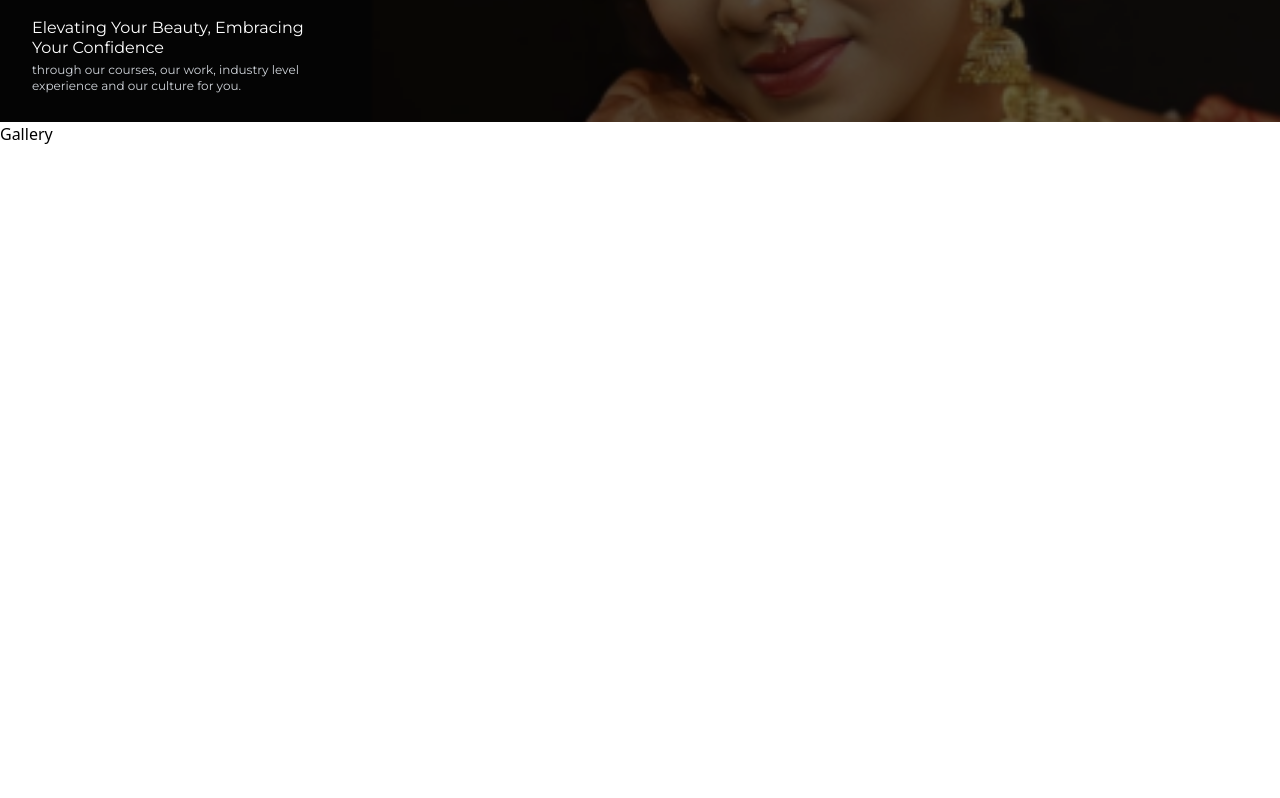
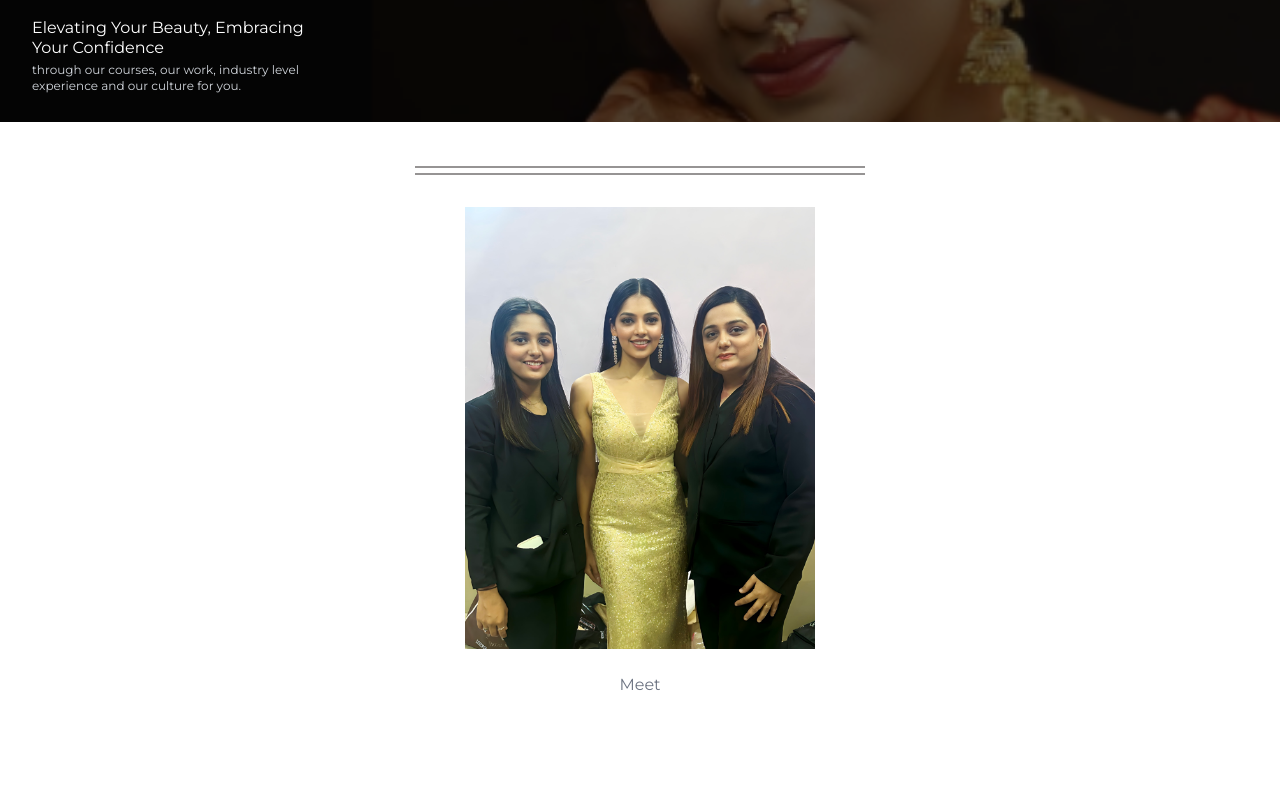
Before and after one commit to AnandJha1321/dsk-studio, a Next.js app: page / in a window 1280 px wide. Shown: the part 342-1140 px from the top of the page. Before the commit the page ends 800 px from the top, so only its background shows below. Built offline with nearby package versions, Linux system fonts and the light colour scheme; a web font is replaced by a local one.

Commit message:
Second Commit

```diff
--- a/src/components/About.jsx
+++ b/src/components/About.jsx
@@ -1,9 +1,28 @@
 import React from 'react'
+import Line from './Line'
+import Image from 'next/image'
+import demo from '@/assets/demo.jpg'
+import owner from '@/assets/owner.jpg'
 
 const About = () => {
   return (
-    <section className=''>
+    <section className='w-full h-[825px] bg-white py-10 flex flex-col items-center gap-8'>
+     <div className='flex flex-col gap-[1px]'>
+      <Line />
+      <Line />
+     </div>
 
+     <div className='flex flex-col gap-6 items-center'>
+        <div>
+          <Image
+            src={owner}
+            alt='onwerImage'
+            width={350}
+          />
+        </div>
+
+        <p className='font-montserrat font-light text-gray-500'>Meet</p>
+     </div>
     </section>
   )
 }
--- /dev/null
+++ b/src/components/Line.jsx
@@ -0,0 +1,9 @@
+import React from 'react'
+
+const Line = () => {
+  return (
+    <div className="w-[450px] h-[2px] bg-[#969494] mt-1"></div>
+  )
+}
+
+export default Line
--- a/src/components/Menu.jsx
+++ b/src/components/Menu.jsx
@@ -65,8 +65,18 @@
             <ul className='flex flex-col items-center gap-4'>
               {
                 navLinks.map((nav, i) => (
-                  <li key={i} className='text-[#747070] cursor-pointer text-[18px] tracking-wider
-                   hover:text-[#CFB661] transition duration-300 font-medium'>{nav.nav}</li>
+                  <Link
+                    href={'#'}
+                  >
+                   <li key={i}
+                  className='text-[#747070] cursor-pointer text-[18px] tracking-wider
+                    hover:text-[#CFB661] transition duration-300 font-medium'
+
+                    >
+                      {nav.nav}
+
+                   </li>
+                  </Link>
                 ))
                }
                 <InquiryButton />
```
Also changed, not shown: src/assets/owner.jpg (added), 1 other file (tests, documents, lock files or other folders).
